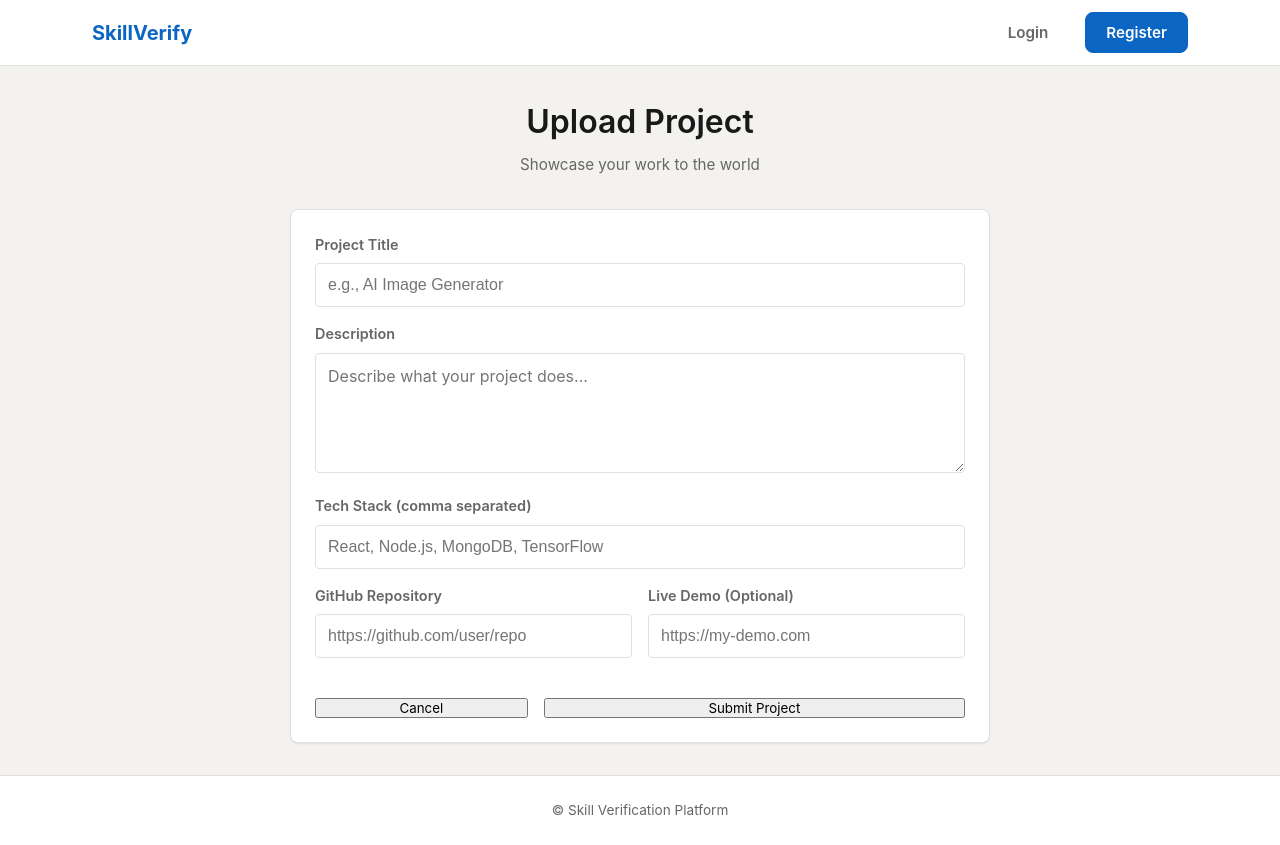
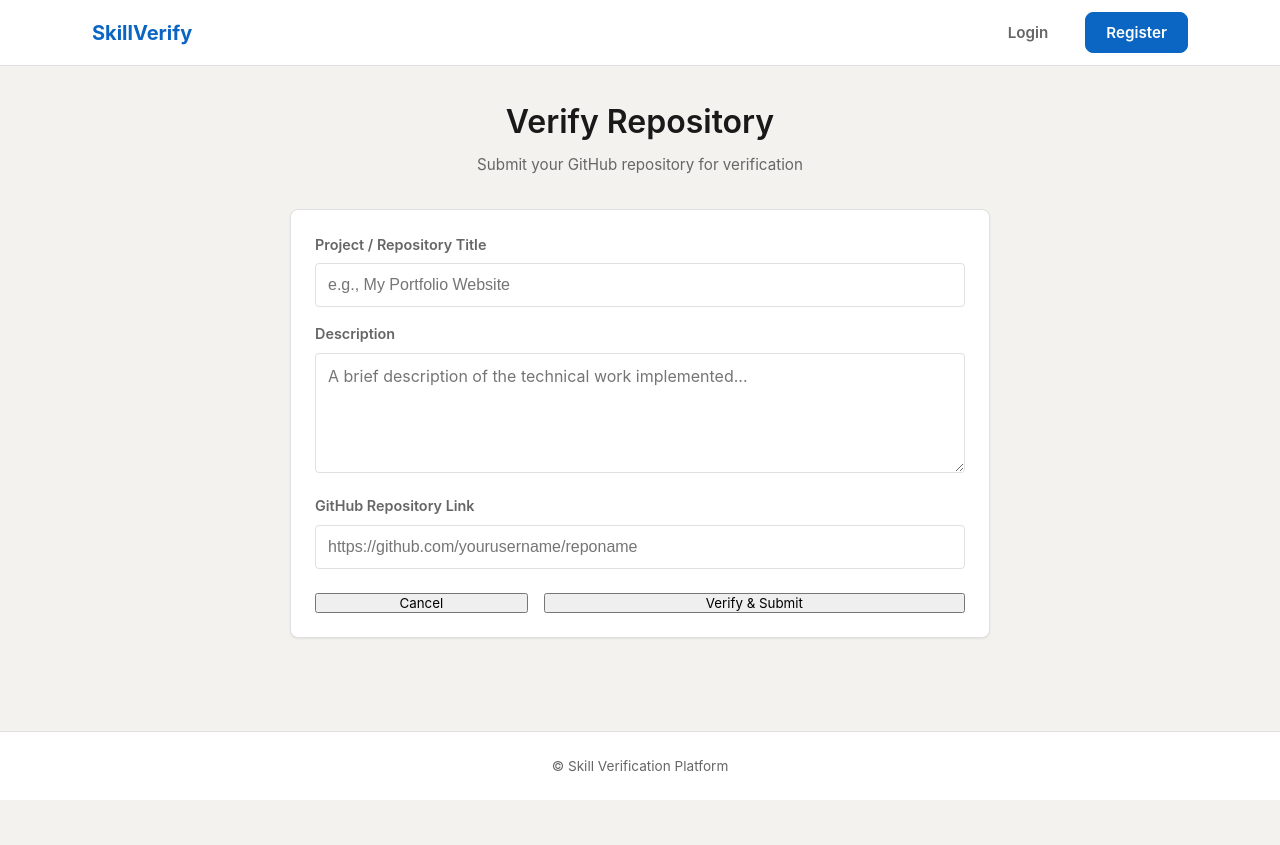
Before and after one commit to Sanjeevasanku/SkillVerificationPlatform, a React (Create React App) app in the folder frontend/: page /upload-project in a window 1280 px wide. After the commit the page ends 800 px from the top, so only its background shows below. Built offline with nearby package versions, Linux system fonts and the light colour scheme.

Commit message:
repo link verification

```diff
--- a/frontend/src/components/specific/ProjectCard.jsx
+++ b/frontend/src/components/specific/ProjectCard.jsx
@@ -3,9 +3,9 @@ import Card from '../common/Card';
 import Button from '../common/Button';
 
 const ProjectCard = ({ project }) => {
-    const getScoreColor = (score) => {
-        if (score >= 80) return 'var(--success-color)';
-        if (score >= 50) return '#eab308'; // Yellow/Gold
+    const getContributionColor = (percent) => {
+        if (percent >= 70) return 'var(--success-color)';
+        if (percent >= 30) return '#eab308'; // Yellow/Gold
         return 'var(--error-color)';
     };
 
@@ -13,78 +13,67 @@ const ProjectCard = ({ project }) => {
         <Card className="project-card" style={{ height: '100%', display: 'flex', flexDirection: 'column' }}>
             <div style={{ display: 'flex', justifyContent: 'space-between', alignItems: 'flex-start', marginBottom: '1rem' }}>
                 <h3 style={{ margin: 0, fontSize: '1.25rem', color: 'var(--brand-color)' }}>{project.title}</h3>
+                <div style={{ display: 'flex', flexDirection: 'column', alignItems: 'flex-end' }}>
                     <span style={{
                         padding: '4px 12px',
                         borderRadius: '50px',
                         fontSize: '0.85rem',
                         fontWeight: 'bold',
                         color: '#fff',
-                    backgroundColor: getScoreColor(project.readinessScore),
+                        backgroundColor: getContributionColor(project.contributionPercentage),
                     }}>
-                    {project.readinessScore}/100
+                        {project.contributionPercentage}% Contrib
                     </span>
+                    {project.isFork && (
+                        <span style={{ fontSize: '0.7rem', color: 'var(--text-tertiary)', marginTop: '4px' }}>Forked Repo</span>
+                    )}
+                </div>
             </div>
 
             <p style={{ marginBottom: '1.5rem', flex: 1, color: 'var(--text-secondary)' }}>
                 {project.description}
             </p>
 
-            <div style={{ marginBottom: '1rem' }}>
-                <h4 style={{ fontSize: '0.85rem', textTransform: 'uppercase', color: 'var(--text-tertiary)', marginBottom: '0.5rem' }}>Stack</h4>
-                <div style={{ display: 'flex', flexWrap: 'wrap', gap: '0.5rem' }}>
-                    {project.techStack.map((tech, i) => (
-                        <span key={i} style={{
-                            background: '#eef3f8',
-                            color: 'var(--text-secondary)',
+            <div style={{ display: 'grid', gridTemplateColumns: '1fr 1fr', gap: '1rem', marginBottom: '1.5rem' }}>
+                <div>
+                    <h4 style={{ fontSize: '0.75rem', textTransform: 'uppercase', color: 'var(--text-tertiary)', marginBottom: '0.25rem' }}>Primary Language</h4>
+                    <span style={{
+                        background: 'rgba(30, 64, 175, 0.1)',
+                        color: 'var(--brand-color)',
                         padding: '4px 8px',
                         borderRadius: '4px',
-                            fontSize: '0.8rem',
-                            fontWeight: '500'
+                        fontSize: '0.85rem',
+                        fontWeight: '600'
                     }}>
-                            {tech}
+                        {project.primaryLanguage || 'Unknown'}
                     </span>
-                    ))}
+                </div>
+                <div style={{ textAlign: 'right' }}>
+                    <h4 style={{ fontSize: '0.75rem', textTransform: 'uppercase', color: 'var(--text-tertiary)', marginBottom: '0.25rem' }}>Your Commits</h4>
+                    <span style={{ fontSize: '1rem', fontWeight: 'bold' }}>
+                        {project.commitCountByStudent} / {project.totalCommitCount}
+                    </span>
                 </div>
             </div>
 
-            {project.extractedSkills && project.extractedSkills.length > 0 && (
-                <div style={{ marginBottom: '1.5rem' }}>
-                    <h4 style={{ fontSize: '0.85rem', textTransform: 'uppercase', color: 'var(--text-tertiary)', marginBottom: '0.5rem' }}>Verified Skills</h4>
-                    <div style={{ display: 'flex', flexWrap: 'wrap', gap: '0.5rem' }}>
-                        {project.extractedSkills.map((skill, i) => (
-                            <span key={i} style={{
-                                background: 'rgba(5, 118, 66, 0.1)',
-                                color: 'var(--success-color)',
-                                padding: '4px 8px',
-                                borderRadius: '4px',
-                                fontSize: '0.8rem',
-                                fontWeight: '500',
-                                border: '1px solid rgba(5, 118, 66, 0.2)'
-                            }}>
-                                {skill}
-                            </span>
-                        ))}
+            <div style={{ paddingTop: '1rem', borderTop: '1px solid var(--border-color)', display: 'flex', justifyContent: 'space-between', alignItems: 'center' }}>
+                <div style={{ display: 'flex', gap: '0.5rem', alignItems: 'center' }}>
+                    <span style={{ color: 'var(--success-color)', fontSize: '0.9rem' }}>●</span>
+                    <span style={{ fontSize: '0.85rem', fontWeight: '600', color: 'var(--text-secondary)' }}>Verified</span>
                 </div>
-                </div>
-            )}
-
-            <div style={{ paddingTop: '1rem', borderTop: '1px solid var(--border-color)', display: 'flex', gap: '1rem' }}>
                 <a
                     href={project.githubLink}
                     target="_blank"
                     rel="noopener noreferrer"
+                    style={{
+                        textDecoration: 'none',
+                        color: 'var(--brand-color)',
+                        fontSize: '0.9rem',
+                        fontWeight: '600'
+                    }}
                 >
-                    GitHub ↗
+                    View on GitHub ↗
                 </a>
-                {project.liveLink && (
-                    <a
-                        href={project.liveLink}
-                        target="_blank"
-                        rel="noopener noreferrer"
-                    >
-                        Live Demo ↗
-                    </a>
-                )}
             </div>
         </Card>
     );
--- a/frontend/src/pages/MyProjects.js
+++ b/frontend/src/pages/MyProjects.js
@@ -7,7 +7,7 @@ import useFetch from '../hooks/useFetch';
 
 const MyProjects = () => {
     const navigate = useNavigate();
-    const { data: projects, loading, error } = useFetch('/projects/my');
+    const { data: projects, loading, error } = useFetch('/repositories/my');
 
     if (loading) {
         return (
--- a/frontend/src/pages/ProjectUpload.js
+++ b/frontend/src/pages/ProjectUpload.js
@@ -14,26 +14,21 @@ const ProjectUpload = () => {
     const [formData, setFormData] = useState({
         title: '',
         description: '',
-        techStack: '',
-        githubLink: '',
-        liveLink: ''
+        githubLink: ''
     });
 
-    const { title, description, techStack, githubLink, liveLink } = formData;
+    const { title, description, githubLink } = formData;
 
     const onChange = e => setFormData({ ...formData, [e.target.name]: e.target.value });
 
     const onSubmit = async e => {
         e.preventDefault();
         try {
-            await api.post('/projects', {
-                ...formData,
-                techStack: techStack.split(',').map(skill => skill.trim())
-            });
-            navigate('/dashboard');
+            await api.post('/repositories', formData);
+            navigate('/my-projects');
         } catch (err) {
             console.error(err);
-            alert(err.response?.data?.message || 'Error uploading project');
+            alert(err.response?.data?.reason || err.response?.data?.message || 'Error verifying repository');
         }
     };
 
@@ -41,20 +36,20 @@ const ProjectUpload = () => {
         <Layout>
             <div style={{ maxWidth: '700px', margin: '0 auto' }}>
                 <div style={{ marginBottom: '2rem', textAlign: 'center' }}>
-                    <h1>Upload Project</h1>
-                    <p>Showcase your work to the world</p>
+                    <h1>Verify Repository</h1>
+                    <p>Submit your GitHub repository for verification</p>
                 </div>
 
                 <Card>
                     <form onSubmit={onSubmit}>
                         <Input
-                            label="Project Title"
+                            label="Project / Repository Title"
                             type="text"
                             name="title"
                             value={title}
                             onChange={onChange}
                             required
-                            placeholder="e.g., AI Image Generator"
+                            placeholder="e.g., My Portfolio Website"
                         />
 
                         <div style={{ marginBottom: '1rem' }}>
@@ -66,7 +61,7 @@ const ProjectUpload = () => {
                                 value={description}
                                 onChange={onChange}
                                 required
-                                placeholder="Describe what your project does..."
+                                placeholder="A brief description of the technical work implemented..."
                                 style={{
                                     width: '100%',
                                     padding: '0.75rem',
@@ -84,34 +79,14 @@ const ProjectUpload = () => {
                         </div>
 
                         <Input
-                            label="Tech Stack (comma separated)"
-                            type="text"
-                            name="techStack"
-                            value={techStack}
+                            label="GitHub Repository Link"
+                            type="url"
+                            name="githubLink"
+                            value={githubLink}
                             onChange={onChange}
-                            placeholder="React, Node.js, MongoDB, TensorFlow"
                             required
+                            placeholder="https://github.com/yourusername/reponame"
                         />
-
-                        <div style={{ display: 'grid', gridTemplateColumns: '1fr 1fr', gap: '1rem' }}>
-                            <Input
-                                label="GitHub Repository"
-                                type="url"
-                                name="githubLink"
-                                value={githubLink}
-                                onChange={onChange}
-                                required
-                                placeholder="https://github.com/user/repo"
-                            />
-                            <Input
-                                label="Live Demo (Optional)"
-                                type="url"
-                                name="liveLink"
-                                value={liveLink}
-                                onChange={onChange}
-                                placeholder="https://my-demo.com"
-                            />
-                        </div>
 
                         <div style={{ display: 'flex', gap: '1rem', marginTop: '1.5rem' }}>
                             <Button
@@ -123,7 +98,7 @@ const ProjectUpload = () => {
                                 Cancel
                             </Button>
                             <Button type="submit" variant="primary" style={{ flex: 2 }}>
-                                Submit Project
+                                Verify & Submit
                             </Button>
                         </div>
                     </form>
```
Also changed, not shown: 2 other files (tests, documents, lock files or other folders). Lines whose indentation alone changed are shown as unchanged.
